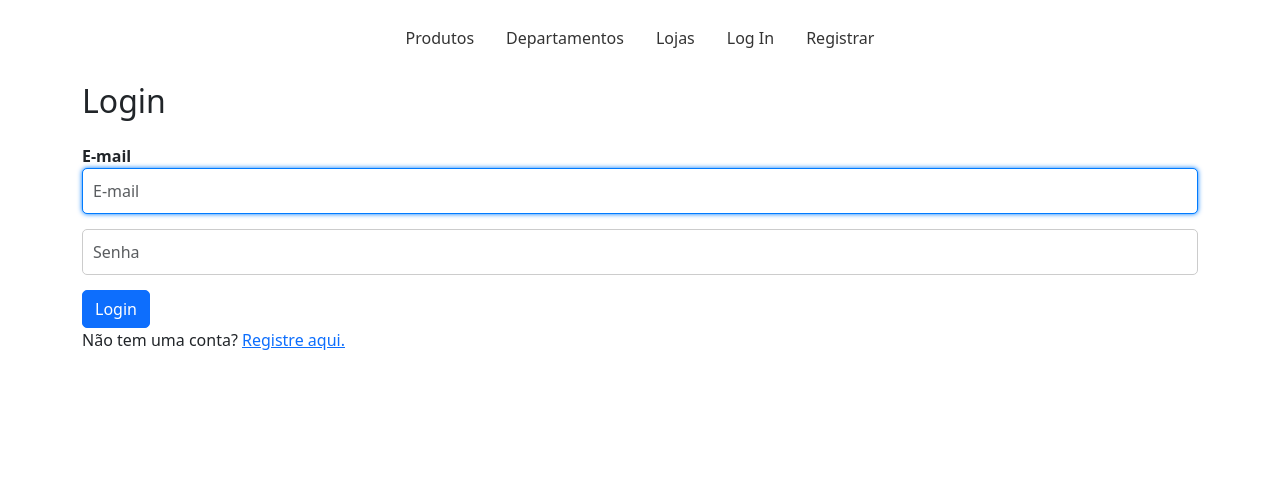
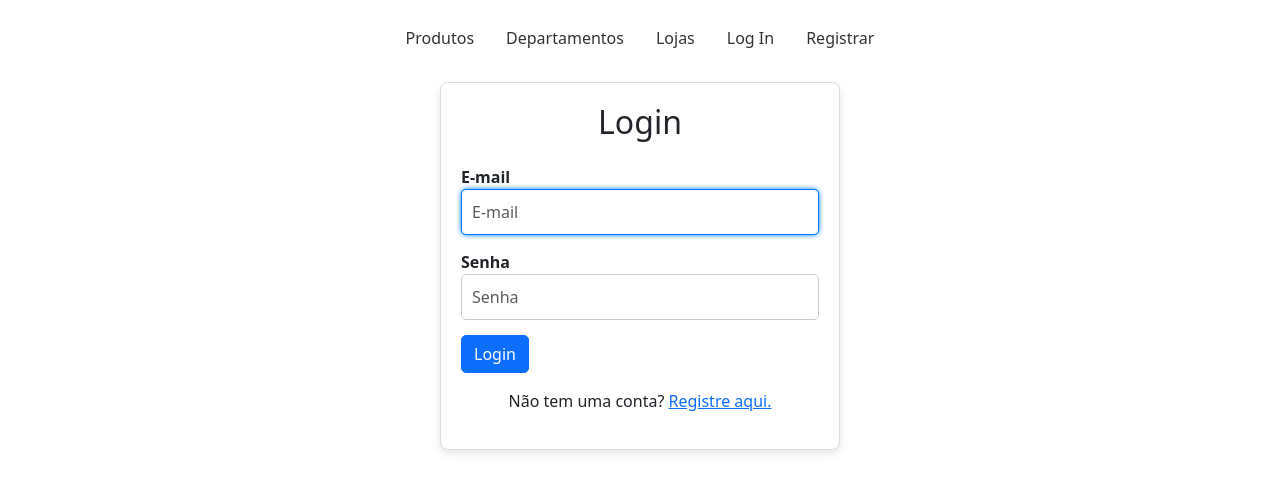
Before and after one commit to pedrovmcastro/BuildExpress, a Django app: page /login in a window 1280 px wide. Shown: the part 124-617 px from the top of the page. Run offline with Django 5.2, Linux system fonts and the light colour scheme; parts of the project's set-up code (start-up, migrations or seed data) failed here and were passed over.

Commit message:
centralizando o container com as informações de login

```diff
--- a/ecommerce/templates/ecommerce/login.html
+++ b/ecommerce/templates/ecommerce/login.html
@@ -2,24 +2,25 @@
 
 {% block body %}
 
-    <h2 class="mb-4">Login</h2>
-
+<div class="form-container">
+    <h2 class="mb-4 text-center">Login</h2>
     {% if message %}
-        <div>{{ message }}</div>
+        <div class="alert alert-danger">{{ message }}</div>
     {% endif %}
-
     <form method="post">
         {% csrf_token %}
         <div class="form-group">
             <label for="email">E-mail</label>
-            <input autofocus class="form-control" type="email" name="email" placeholder="E-mail">
+            <input class="form-control" type="email" name="email" placeholder="E-mail" autofocus>
         </div>
         <div class="form-group">
+            <label for="password">Senha</label>
             <input class="form-control" type="password" name="password" placeholder="Senha">
         </div>
         <input class="btn btn-primary" type="submit" value="Login">
     </form>
-
-    Não tem uma conta? <a href="{% url 'ecommerce:register' %}">Registre aqui.</a>
-
+    <p class="mt-3 text-center">
+        Não tem uma conta? <a href="{% url 'ecommerce:register' %}" class="link">Registre aqui.</a>
+    </p>
+</div>
 {% endblock body %}
```
